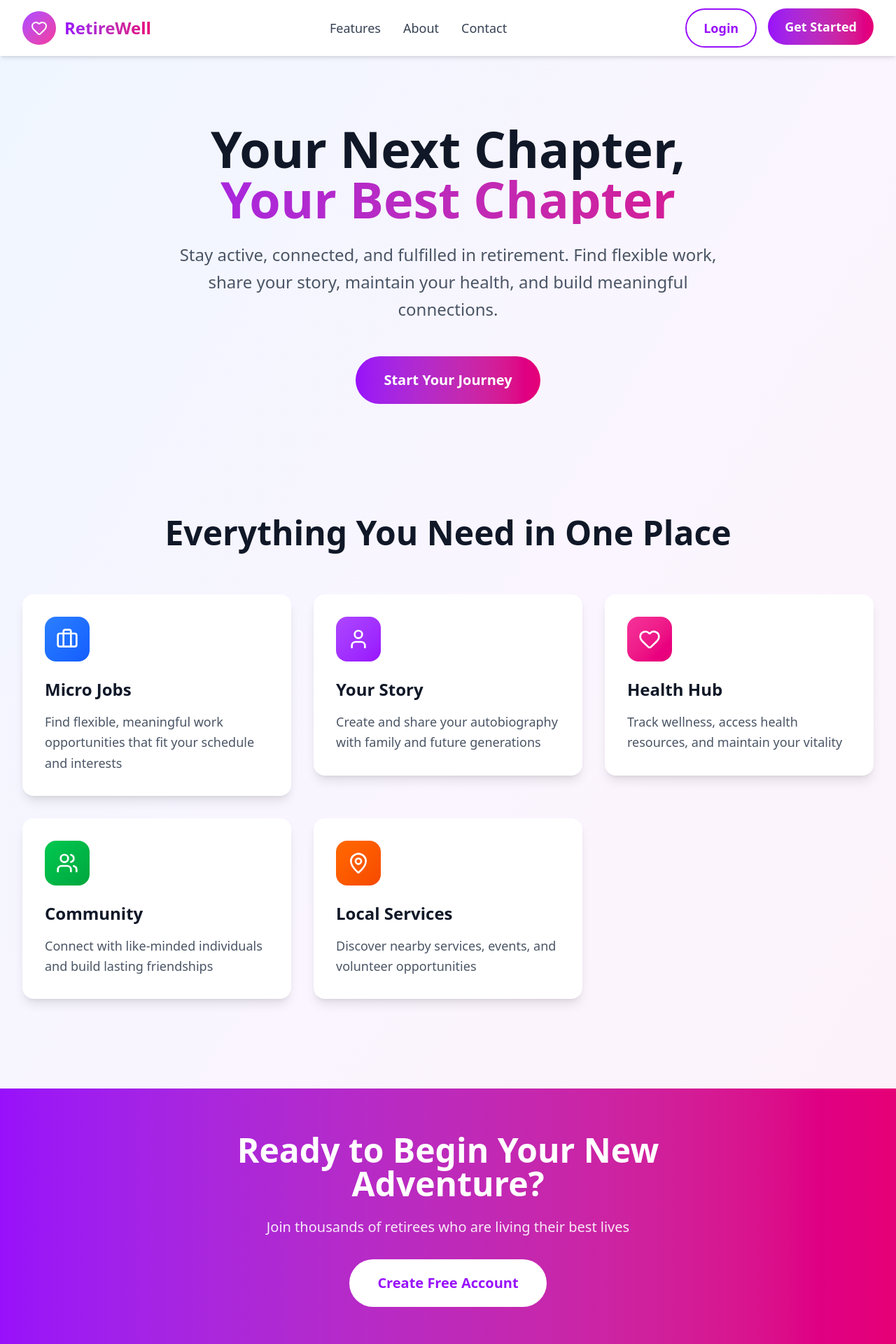
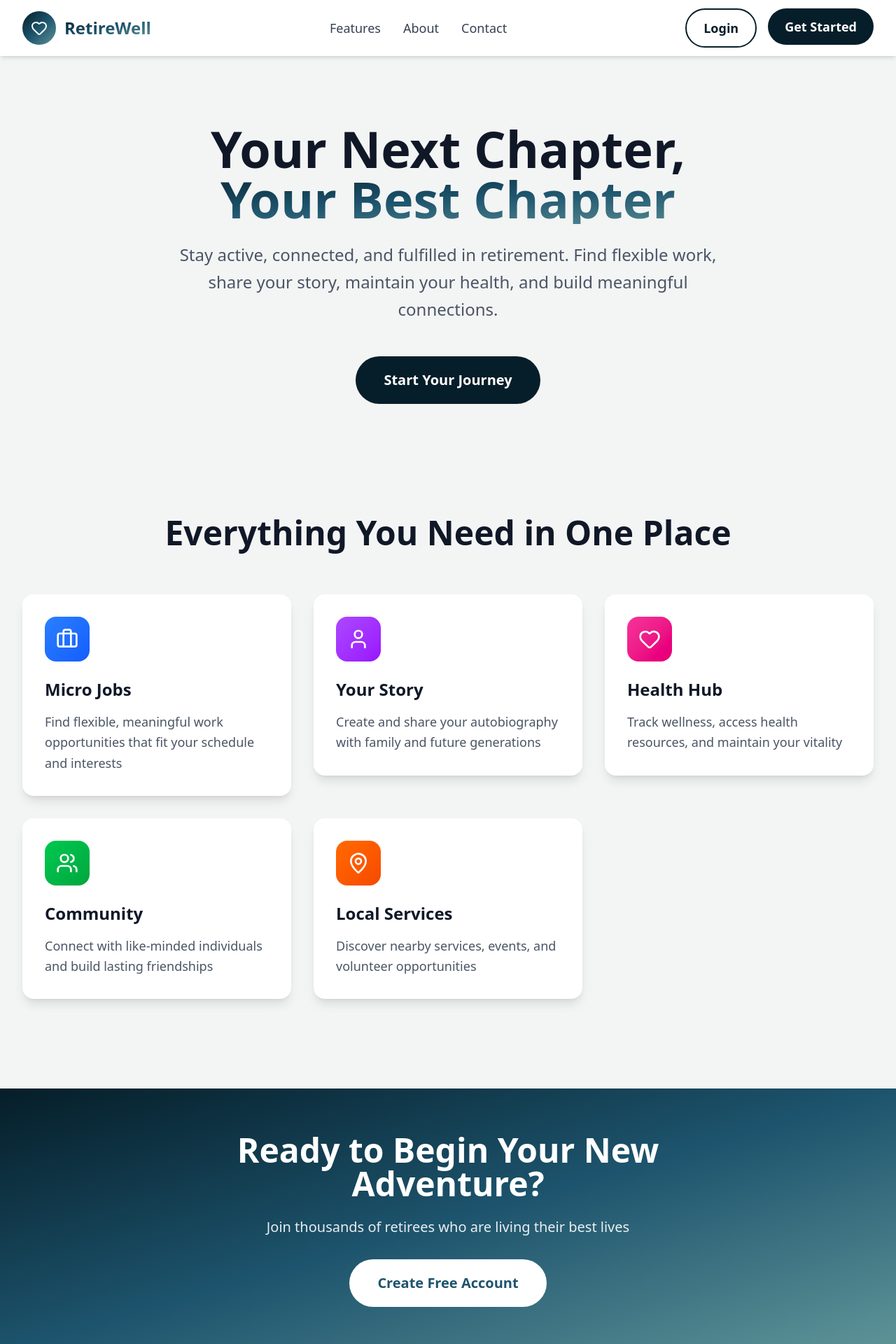
Before and after one commit to 11Pk/RetireNow, a React (Vite) app in the folder client/: page / in a window 1280 px wide. Shown: the top 1920 px of the page at 70% size. Built offline with nearby package versions, Linux system fonts and the light colour scheme.

Commit message:
changing ui

```diff
--- a/client/src/App.jsx
+++ b/client/src/App.jsx
@@ -8,6 +8,7 @@ import MicroJobs from "./components/Microjobs";
 import Health from "./components/Health";
 import ProviderJobForm from "./components/ProviderJobForm";
 import MyJobs from "./components/MyJobs";
+import ProtectedRoute from "./components/ProtectedRoute";
 
 function App() {
   const navigate = useNavigate();
--- a/client/src/components/LandingPage.jsx
+++ b/client/src/components/LandingPage.jsx
@@ -8,34 +8,40 @@ const LandingPage = () => {
   const [menuOpen, setMenuOpen] = useState(false);
 
   return (
-    <div className="min-h-screen bg-gradient-to-br from-blue-50 via-purple-50 to-pink-50">
+    <div className="min-h-screen bg-[#F3F4F4]">
       {/* Navigation */}
       <nav className="bg-white shadow-md sticky top-0 z-50">
         <div className="max-w-7xl mx-auto px-4 sm:px-6 lg:px-8">
           <div className="flex justify-between items-center h-20">
             <div className="flex items-center space-x-3">
-              <div className="w-12 h-12 bg-gradient-to-br from-purple-500 to-pink-500 rounded-full flex items-center justify-center">
+              <div className="w-12 h-12  bg-gradient-to-br
+            from-[#061E29]
+            via-[#1D546D]
+            to-[#5F9598]  rounded-full flex items-center justify-center">
                 <Heart className="text-white" size={24} />
               </div>
-              <span className="text-2xl font-bold bg-gradient-to-r from-purple-600 to-pink-600 bg-clip-text text-transparent">
+              <span className="text-2xl font-bold  bg-gradient-to-br
+            from-[#061E29]
+            via-[#1D546D]
+            to-[#5F9598]  bg-clip-text text-transparent">
                 RetireWell
               </span>
             </div>
 
             <div className="hidden md:flex space-x-8">
-              <a href="#features" className="text-gray-700 hover:text-purple-600 text-lg font-medium transition">Features</a>
-              <a href="#about" className="text-gray-700 hover:text-purple-600 text-lg font-medium transition">About</a>
-              <a href="#contact" className="text-gray-700 hover:text-purple-600 text-lg font-medium transition">Contact</a>
+              <a href="#features" className="text-gray-700 hover:text-[#1D546D] text-lg font-medium transition">Features</a>
+              <a href="#about" className="text-gray-700 hover:text-[#1D546D] text-lg font-medium transition">About</a>
+              <a href="#contact" className="text-gray-700 hover:text-[#1D546D] text-lg font-medium transition">Contact</a>
             </div>
 
             <div className="hidden md:flex space-x-4">
               <Link to="/login">
-              <button  className="px-6 py-3 text-purple-600 border-2 border-purple-600 rounded-full font-semibold hover:bg-purple-50 transition text-lg">
+              <button  className="px-6 py-3 text-[#061E29] border-2 border-[#061E29] rounded-full font-semibold hover:bg-purple-50 transition text-lg">
                 Login
               </button>
               </Link>
               <Link to = "/signup">
-              <button className="px-6 py-3 bg-gradient-to-r from-purple-600 to-pink-600 text-white rounded-full font-semibold hover:shadow-lg transition text-lg">
+              <button className="px-6 py-3 bg-[#061E29] text-white rounded-full font-semibold hover:shadow-lg transition text-lg">
                 Get Started
               </button>
               </Link>
@@ -72,7 +78,10 @@ const LandingPage = () => {
         <div className="text-center">
           <h1 className="text-5xl sm:text-6xl lg:text-7xl font-bold text-gray-900 mb-6">
             Your Next Chapter,
-            <span className="block bg-gradient-to-r from-purple-600 to-pink-600 bg-clip-text text-transparent">
+            <span className="block  bg-gradient-to-br
+            from-[#061E29]
+            via-[#1D546D]
+            to-[#5F9598]  bg-clip-text text-transparent">
               Your Best Chapter
             </span>
           </h1>
@@ -80,7 +89,7 @@ const LandingPage = () => {
             Stay active, connected, and fulfilled in retirement. Find flexible work, share your story, maintain your health, and build meaningful connections.
           </p>
           <Link to="/signup">
-          <button className="px-10 py-5 bg-gradient-to-r from-purple-600 to-pink-600 text-white rounded-full text-xl font-semibold hover:shadow-2xl transform hover:scale-105 transition">
+          <button className="px-10 py-5 bg-[#061E29] text-white rounded-full text-xl font-semibold hover:shadow-2xl transform hover:scale-105 transition">
             Start Your Journey
           </button>
           </Link>
@@ -139,7 +148,10 @@ const LandingPage = () => {
 
 
       {/* CTA Section */}
-      <div className="bg-gradient-to-r from-purple-600 to-pink-600 py-16 mt-16">
+      <div className="bg-gradient-to-br
+            from-[#061E29]
+            via-[#1D546D]
+            to-[#5F9598]  py-16 mt-16">
         <div className="max-w-4xl mx-auto text-center px-4">
           <h2 className="text-4xl sm:text-5xl font-bold text-white mb-6">
             Ready to Begin Your New Adventure?
@@ -148,7 +160,7 @@ const LandingPage = () => {
             Join thousands of retirees who are living their best lives
           </p>
           <Link to="/signup">
-          <button  className="px-10 py-5 bg-white text-purple-600 rounded-full text-xl font-semibold hover:shadow-2xl transform hover:scale-105 transition">
+          <button  className="px-10 py-5 bg-white text-[#1D546D] rounded-full text-xl font-semibold hover:shadow-2xl transform hover:scale-105 transition">
             Create Free Account
           </button>
           </Link>
@@ -156,7 +168,7 @@ const LandingPage = () => {
       </div>
 
       {/* Footer */}
-      <footer className="bg-gray-900 text-white py-12">
+      <footer className="bg-[#061E29] text-white py-12">
         <div className="max-w-7xl mx-auto px-4 text-center">
           <p className="text-lg">&copy; 2025 RetireWell. Empowering your retirement journey.</p>
         </div>
--- a/client/src/components/MyJobs.jsx
+++ b/client/src/components/MyJobs.jsx
@@ -18,7 +18,7 @@ const MyJobs = () => {
   }, []);
 
   return (
-    <div className="min-h-screen bg-gradient-to-br from-blue-50 to-purple-50 p-10">
+    <div className="min-h-screen bg-[#fffffe] p-10">
       <h1 className="text-3xl font-bold mb-8 text-gray-900">
         My Registered Jobs
       </h1>
@@ -27,14 +27,14 @@ const MyJobs = () => {
         {jobs.map((job) => (
           <div
             key={job._id}
-            className="bg-white p-6 rounded-2xl shadow-lg"
+            className="bg-[#F3F4F4] p-6 rounded-2xl shadow-lg"
           >
             <h2 className="text-2xl font-semibold">{job.title}</h2>
 
             <p>Profession: {job.profession}</p>
             <p>Location: {job.location}</p>
 
-            <div className="mt-4 grid grid-cols-2 gap-4">
+            <div className="mt-4 ">
               <p><b>People Required:</b> {job.peopleRequired}</p>
               <p><b>People Hired:</b> {job.peopleHired}</p>
             </div>
--- /dev/null
+++ b/client/src/components/ProtectedRoute.jsx
@@ -0,0 +1,15 @@
+import { Navigate } from "react-router-dom";
+
+const ProtectedRoute = ({ children }) => {
+  const token = localStorage.getItem("token");
+
+  // If user is NOT logged in
+  if (!token) {
+    return <Navigate to="/login" replace />;
+  }
+
+  // If logged in, allow access
+  return children;
+};
+
+export default ProtectedRoute;
--- a/client/src/components/ProviderJobForm.jsx
+++ b/client/src/components/ProviderJobForm.jsx
@@ -31,8 +31,8 @@ const ProviderJobForm = () => {
   };
 
   return (
-    <div className="min-h-screen bg-gradient-to-br from-blue-50 to-purple-50 p-10">
-      <div className="max-w-2xl mx-auto bg-white p-8 rounded-2xl shadow-xl">
+    <div className="min-h-screen bg-[#f9f6f2] p-10">
+      <div className="max-w-2xl mx-auto bg-[#F3F4F4] p-8 rounded-2xl shadow-xl">
         <h1 className="text-3xl font-bold mb-6 text-gray-900">
           Post a Microjob
         </h1>
@@ -64,7 +64,7 @@ const ProviderJobForm = () => {
 
           <input
             type="text"
-            placeholder="Location (City / Remote)"
+            placeholder="Location"
             value={location}
             onChange={(e) => setLocation(e.target.value)}
             className="w-full p-3 border rounded-lg"
@@ -78,20 +78,21 @@ const ProviderJobForm = () => {
             className="w-full p-3 border rounded-lg"
           />
         </div>
-
+        <div className="flex gap-28 ml-16">
         <button
           onClick={submitJob}
-          className="mt-6 w-full bg-purple-600 text-white py-3 rounded-lg font-semibold"
+          className="mt-6  w-32 bg-[#061E29] text-white py-3 rounded-lg font-semibold"
         >
           Submit Job
         </button>
 
         <button
           onClick={() => navigate("/my-jobs")}
-          className="mt-4 w-full border border-purple-600 text-purple-600 py-3 rounded-lg font-semibold"
+          className="mt-6 w-52  border border-[#061E29] h-12 text-[#061E29]  rounded-lg font-semibold"
         >
           View My Registered Jobs
         </button>
+        </div>
       </div>
     </div>
   );
--- a/client/src/components/Signup.jsx
+++ b/client/src/components/Signup.jsx
@@ -176,10 +176,10 @@ const Signup = () => {
   };
 
   return (
-    <div className="min-h-screen flex items-center justify-center bg-gradient-to-br from-blue-50 to-purple-50">
+    <div className="min-h-screen flex items-center justify-center bg-[#F3F4F4]">
       <div className="bg-white p-8 rounded-xl shadow-xl w-full max-w-md">
         <div className="text-center mb-6">
-          <Heart className="mx-auto text-purple-600" size={40} />
+          <Heart className="mx-auto text-[#1D546D]" size={40} />
           <h2 className="text-3xl font-bold">Create Account</h2>
         </div>
 
@@ -200,7 +200,7 @@ const Signup = () => {
 
         <button
           onClick={handleSubmit}
-          className="w-full bg-purple-600 text-white py-3 rounded-lg"
+          className="w-full bg-[#061E29] text-white py-3 rounded-lg"
         >
           Sign Up
         </button>
```
Also changed, not shown: client/src/components/Login.jsx (+5 -5 lines).
